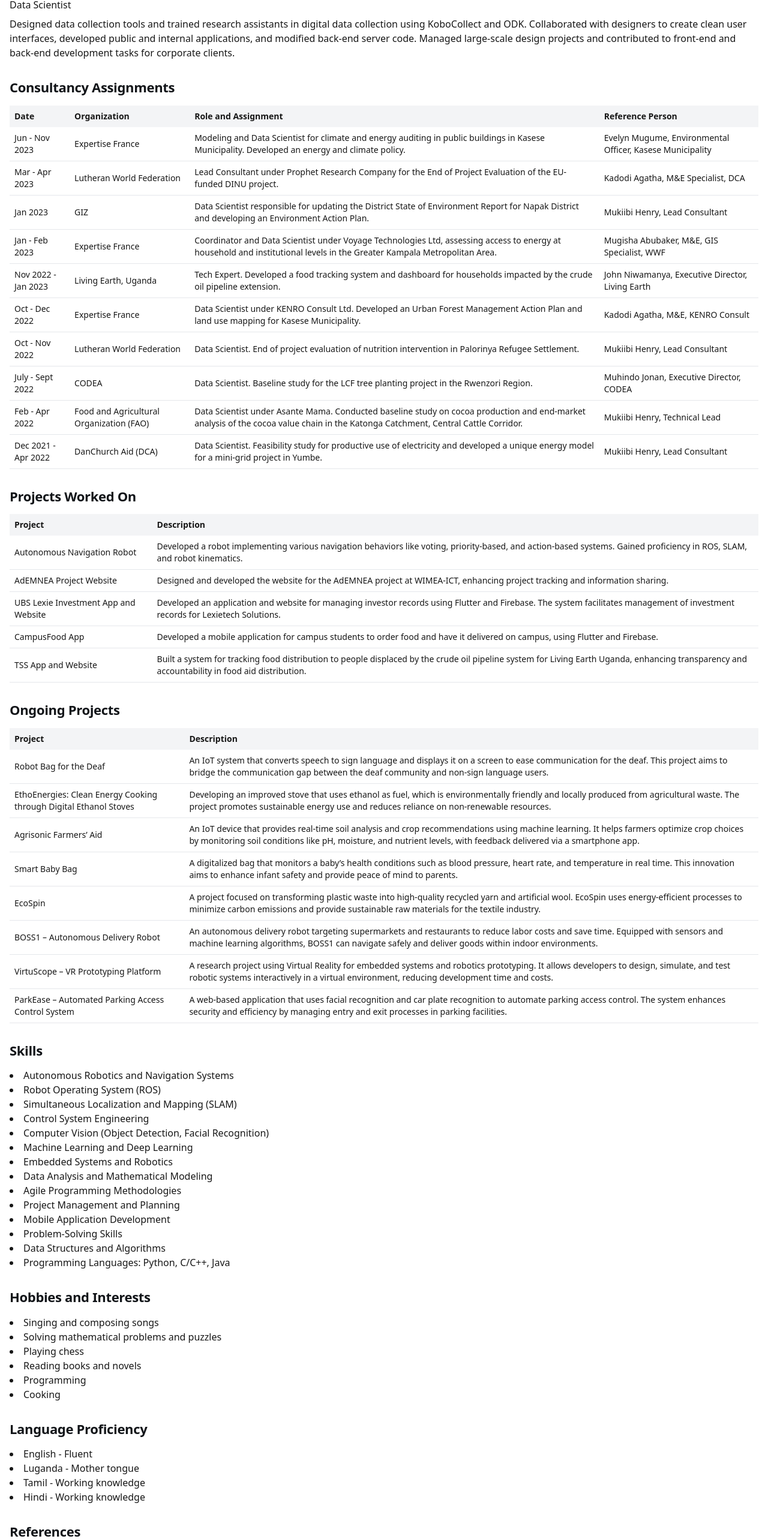
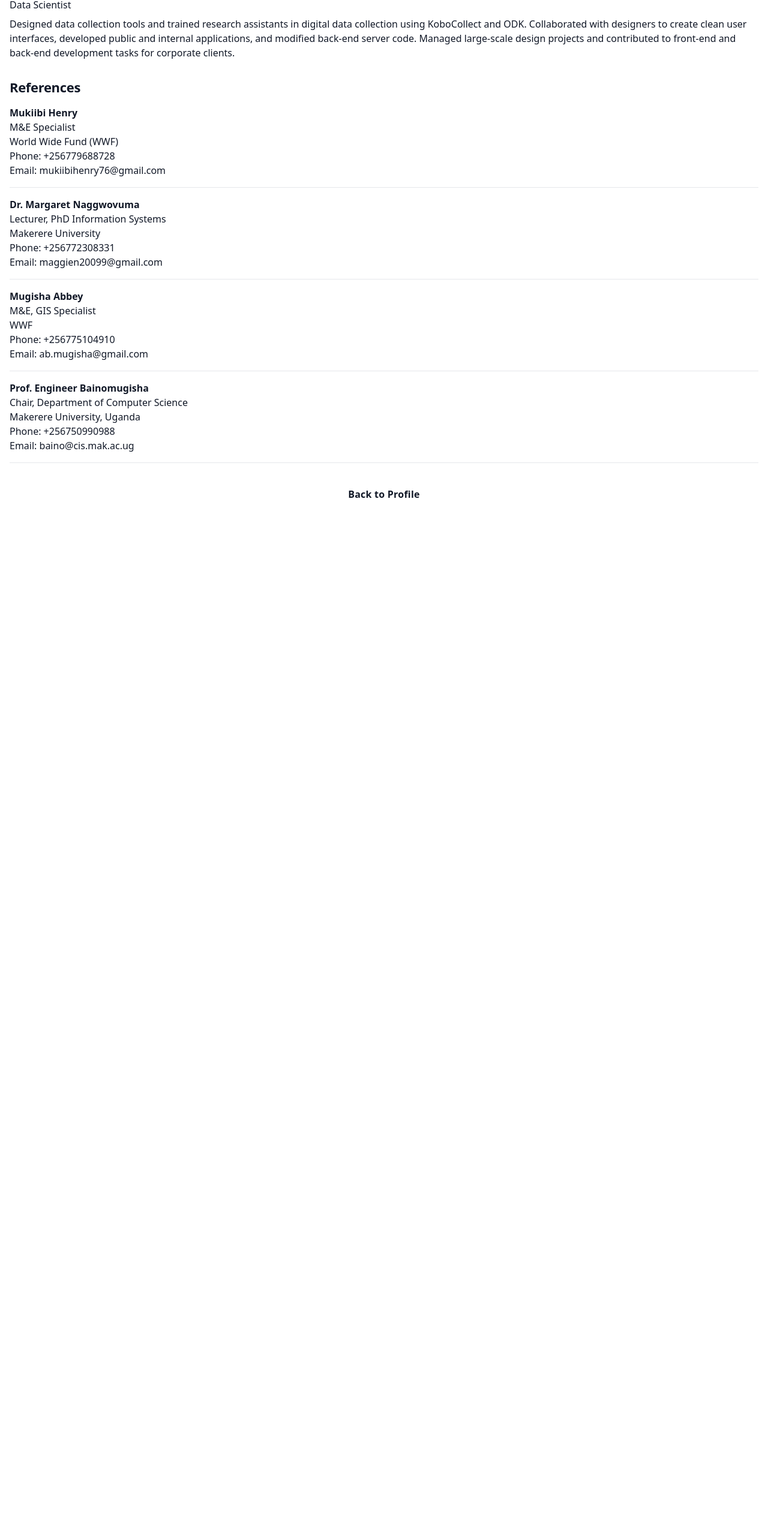
Before and after one commit to SsemakulaJonathan/jonathan-portfolio, a Next.js app: page /resume in a window 1280 px wide. Shown: the part 819-3385 px from the top of the page at 60% size. After the commit the page ends 1679 px from the top, so only its background shows below. Built offline with nearby package versions, Linux system fonts and the light colour scheme.

Commit message:
Update page.tsx

```diff
--- a/app/resume/page.tsx
+++ b/app/resume/page.tsx
@@ -1,62 +1,16 @@
 import Link from 'next/link'
 import { getResumeData } from '@/lib/api'
 import { ResumeData } from '@/types'
-
-// // Define types for our resume data
-// type Education = {
-//   year: string
-//   institution: string
-//   qualification: string
-// }
-
-// type WorkExperience = {
-//   company: string
-//   position: string
-//   date: string
-//   description: string
-// }
-
-// type ConsultancyAssignment = {
-//   date: string
-//   organization: string
-//   roleAndAssignment: string
-//   referencePerson: string
-// }
-
-// type Project = {
-//   name: string
-//   description: string
-// }
-
-// type Reference = {
-//   name: string
-//   position: string
-//   organization: string
-//   phone: string
-//   email: string
-// }
-
-// type ResumeData = {
-//   education: Education[]
-//   workExperience: WorkExperience[]
-//   consultancyAssignments: ConsultancyAssignment[]
-//   projectsWorkedOn: Project[]
-//   ongoingProjects: Project[]
-//   skills: string[]
-//   hobbiesAndInterests: string[]
-//   languageProficiency: string[]
-//   references: Reference[]
-// }
 
 export default async function Resume() {
   const resumeData: ResumeData = await getResumeData()
 
   return (
-    <div className="flex flex-col min-h-screen bg-white">
-      <header className="flex items-center bg-white p-4 pb-2 justify-between">
-        <h2 className="text-[#111418] text-lg font-bold leading-tight tracking-[-0.015em] flex-1 text-center pl-12">Resume</h2>
+    <div className="flex flex-col min-h-screen bg-white dark:bg-gray-900 text-gray-900 dark:text-gray-100">
+      <header className="flex items-center bg-white dark:bg-gray-800 p-4 pb-2 justify-between">
+        <h2 className="text-gray-900 dark:text-white text-lg font-bold leading-tight tracking-[-0.015em] flex-1 text-center pl-12">Resume</h2>
         <div className="flex w-12 items-center justify-end">
-          <button className="text-[#111418]">
+          <button className="text-gray-900 dark:text-white">
             <svg xmlns="http://www.w3.org/2000/svg" width="24" height="24" fill="currentColor" viewBox="0 0 256 256">
               <path d="M227.31,73.37,182.63,28.68a16,16,0,0,0-22.63,0L36.69,152A15.86,15.86,0,0,0,32,163.31V208a16,16,0,0,0,16,16H92.69A15.86,15.86,0,0,0,104,219.31L227.31,96a16,16,0,0,0,0-22.63ZM92.69,208H48V163.31l88-88L180.69,120ZM192,108.68,147.31,64l24-24L216,84.68Z"></path>
             </svg>
@@ -66,11 +20,11 @@
 
       <main className="flex-grow p-4 space-y-8">
         <section>
-          <h2 className="text-[#111418] text-[22px] font-bold leading-tight tracking-[-0.015em] mb-4">Education</h2>
+          <h2 className="text-gray-900 dark:text-white text-[22px] font-bold leading-tight tracking-[-0.015em] mb-4">Education</h2>
           <div className="overflow-x-auto">
             <table className="w-full text-sm">
               <thead>
-                <tr className="bg-gray-100">
+                <tr className="bg-gray-100 dark:bg-gray-700">
                   <th className="p-2 text-left">Year</th>
                   <th className="p-2 text-left">Institution</th>
                   <th className="p-2 text-left">Qualification</th>
@@ -78,7 +32,7 @@
               </thead>
               <tbody>
                 {resumeData.education.map((edu, index) => (
-                  <tr key={index} className="border-b">
+                  <tr key={index} className="border-b dark:border-gray-700">
                     <td className="p-2">{edu.year}</td>
                     <td className="p-2">{edu.institution}</td>
                     <td className="p-2">{edu.qualification}</td>
@@ -90,12 +44,12 @@
         </section>
 
         <section>
-          <h2 className="text-[#111418] text-[22px] font-bold leading-tight tracking-[-0.015em] mb-4">Work Experience</h2>
+          <h2 className="text-gray-900 dark:text-white text-[22px] font-bold leading-tight tracking-[-0.015em] mb-4">Work Experience</h2>
           {resumeData.workExperience.map((exp, index) => (
             <div key={index} className="mb-4">
               <div className="flex justify-between items-baseline">
                 <h3 className="font-bold text-lg">{exp.company}</h3>
-                <span className="text-sm text-gray-600">{exp.date}</span>
+                <span className="text-sm text-gray-600 dark:text-gray-400">{exp.date}</span>
               </div>
               <p className="font-medium">{exp.position}</p>
               <p className="mt-2">{exp.description}</p>
@@ -103,108 +57,13 @@
           ))}
         </section>
 
-        <section>
-          <h2 className="text-[#111418] text-[22px] font-bold leading-tight tracking-[-0.015em] mb-4">Consultancy Assignments</h2>
-          <div className="overflow-x-auto">
-            <table className="w-full text-sm">
-              <thead>
-                <tr className="bg-gray-100">
-                  <th className="p-2 text-left">Date</th>
-                  <th className="p-2 text-left">Organization</th>
-                  <th className="p-2 text-left">Role and Assignment</th>
-                  <th className="p-2 text-left">Reference Person</th>
-                </tr>
-              </thead>
-              <tbody>
-                {resumeData.consultancyAssignments.map((assignment, index) => (
-                  <tr key={index} className="border-b">
-                    <td className="p-2">{assignment.date}</td>
-                    <td className="p-2">{assignment.organization}</td>
-                    <td className="p-2">{assignment.roleAndAssignment}</td>
-                    <td className="p-2">{assignment.referencePerson}</td>
-                  </tr>
-                ))}
-              </tbody>
-            </table>
-          </div>
-        </section>
+        {/* Repeat the same pattern for other sections... */}
 
         <section>
-          <h2 className="text-[#111418] text-[22px] font-bold leading-tight tracking-[-0.015em] mb-4">Projects Worked On</h2>
-          <div className="overflow-x-auto">
-            <table className="w-full text-sm">
-              <thead>
-                <tr className="bg-gray-100">
-                  <th className="p-2 text-left">Project</th>
-                  <th className="p-2 text-left">Description</th>
-                </tr>
-              </thead>
-              <tbody>
-                {resumeData.projectsWorkedOn.map((project, index) => (
-                  <tr key={index} className="border-b">
-                    <td className="p-2">{project.name}</td>
-                    <td className="p-2">{project.description}</td>
-                  </tr>
-                ))}
-              </tbody>
-            </table>
-          </div>
-        </section>
-
-        <section>
-          <h2 className="text-[#111418] text-[22px] font-bold leading-tight tracking-[-0.015em] mb-4">Ongoing Projects</h2>
-          <div className="overflow-x-auto">
-            <table className="w-full text-sm">
-              <thead>
-                <tr className="bg-gray-100">
-                  <th className="p-2 text-left">Project</th>
-                  <th className="p-2 text-left">Description</th>
-                </tr>
-              </thead>
-              <tbody>
-                {resumeData.ongoingProjects.map((project, index) => (
-                  <tr key={index} className="border-b">
-                    <td className="p-2">{project.name}</td>
-                    <td className="p-2">{project.description}</td>
-                  </tr>
-                ))}
-              </tbody>
-            </table>
-          </div>
-        </section>
-
-        <section>
-          <h2 className="text-[#111418] text-[22px] font-bold leading-tight tracking-[-0.015em] mb-4">Skills</h2>
-          <ul className="list-disc list-inside">
-            {resumeData.skills.map((skill, index) => (
-              <li key={index}>{skill}</li>
-            ))}
-          </ul>
-        </section>
-
-        <section>
-          <h2 className="text-[#111418] text-[22px] font-bold leading-tight tracking-[-0.015em] mb-4">Hobbies and Interests</h2>
-          <ul className="list-disc list-inside">
-            {resumeData.hobbiesAndInterests.map((hobby, index) => (
-              <li key={index}>{hobby}</li>
-            ))}
-          </ul>
-        </section>
-
-        <section>
-          <h2 className="text-[#111418] text-[22px] font-bold leading-tight tracking-[-0.015em] mb-4">Language Proficiency</h2>
-          <ul className="list-disc list-inside">
-            {resumeData.languageProficiency.map((language, index) => (
-              <li key={index}>{language}</li>
-            ))}
-          </ul>
-        </section>
-
-        <section>
-          <h2 className="text-[#111418] text-[22px] font-bold leading-tight tracking-[-0.015em] mb-4">References</h2>
+          <h2 className="text-gray-900 dark:text-white text-[22px] font-bold leading-tight tracking-[-0.015em] mb-4">References</h2>
           <div className="space-y-4">
             {resumeData.references.map((reference, index) => (
-              <div key={index} className="border-b pb-4">
+              <div key={index} className="border-b dark:border-gray-700 pb-4">
                 <p className="font-bold">{reference.name}</p>
                 <p>{reference.position}</p>
                 <p>{reference.organization}</p>
@@ -216,10 +75,10 @@
         </section>
       </main>
 
-  <footer className="mt-auto">
+      <footer className="mt-auto bg-white dark:bg-gray-800">
         <div className="flex justify-center">
           <div className="flex flex-1 gap-3 flex-wrap px-4 py-3 max-w-[480px] justify-center">
-            <Link href="/" className="flex min-w-[84px] max-w-[480px] cursor-pointer items-center justify-center overflow-hidden rounded-xl h-12 px-5 bg-transparent text-[#111418] text-base font-bold leading-normal tracking-[0.015em] grow">
+            <Link href="/" className="flex min-w-[84px] max-w-[480px] cursor-pointer items-center justify-center overflow-hidden rounded-xl h-12 px-5 bg-transparent text-gray-900 dark:text-white text-base font-bold leading-normal tracking-[0.015em] grow hover:bg-gray-100 dark:hover:bg-gray-700">
               <span className="truncate">Back to Profile</span>
             </Link>
           </div>
```
